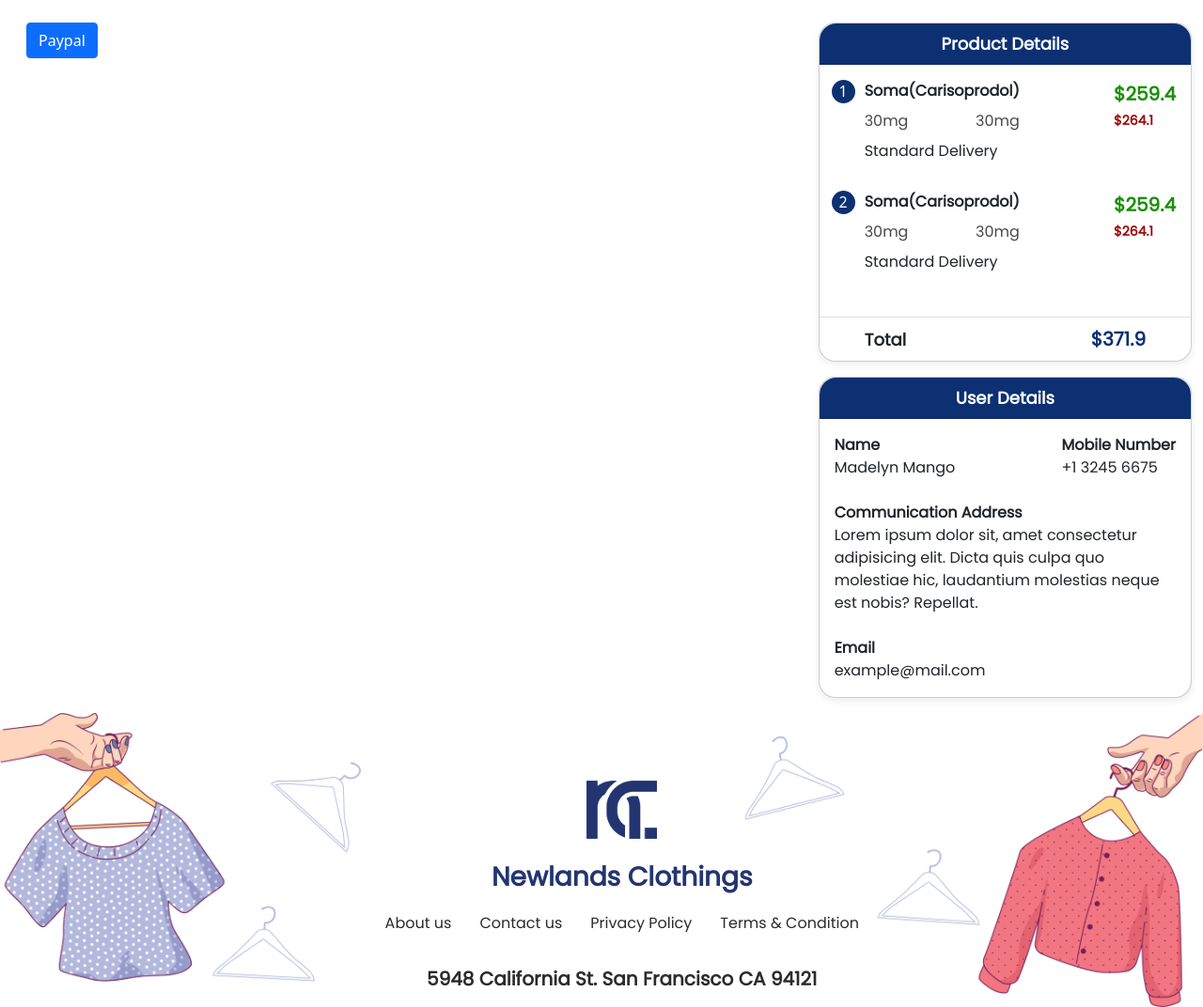
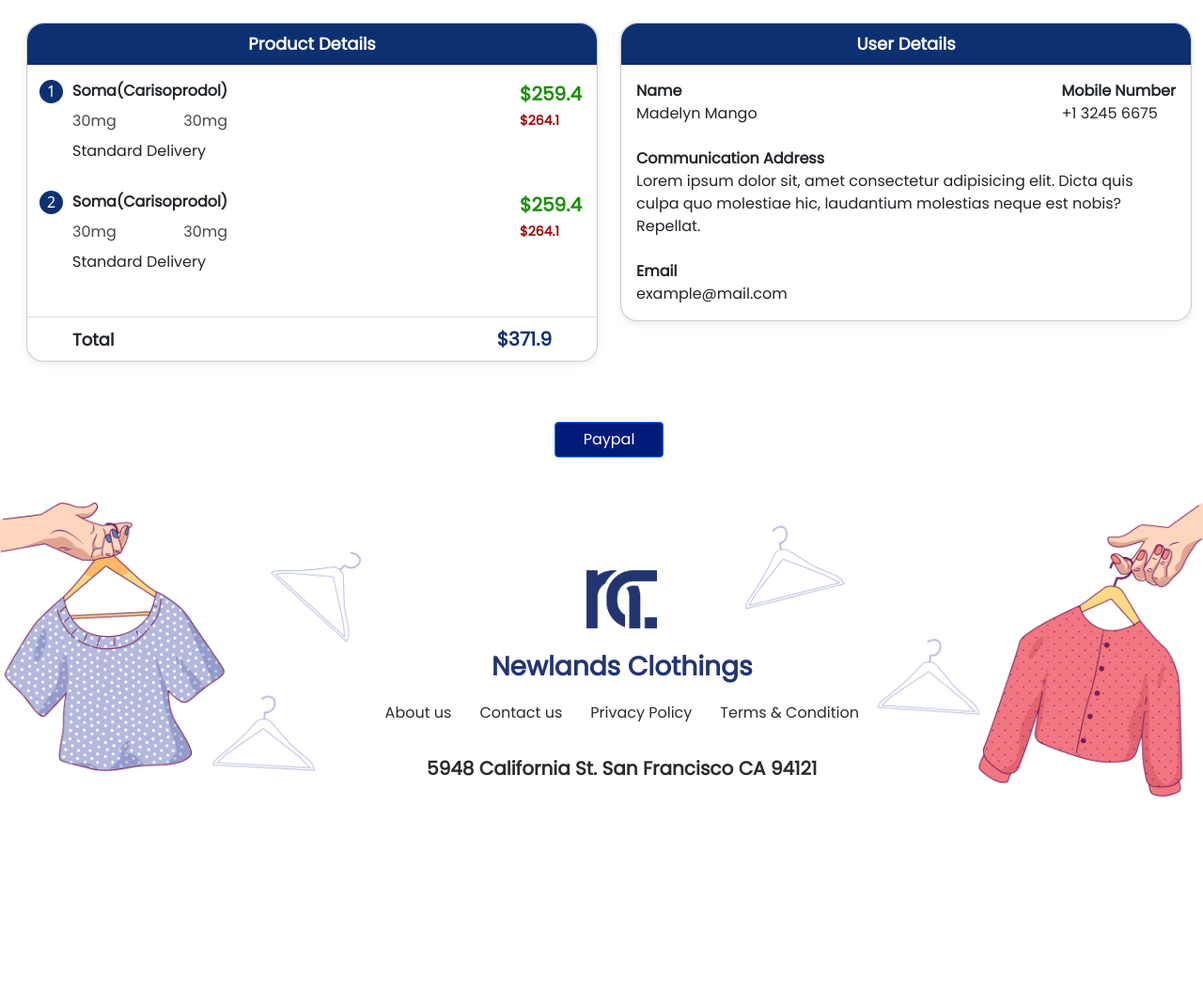
Before and after one commit to mdarbaz98/toys, a PHP site: page /checkout_1.php in a window 1280 px wide. Shown: the part 96-1168 px from the top of the page at 94% size. After the commit the page ends 944 px from the top, so only its background shows below. Run offline with PHP 8.4, Linux system fonts and the light colour scheme.

Commit message:
checkout

```diff
--- a/checkout_1.php
+++ b/checkout_1.php
@@ -106,10 +106,7 @@ include('./include/header.php');
                     <button class="btn">I Have Made My Payment</button>
                 </div>
             </div> -->
-            <div class="col-lg-8 col-12">
-                <button class="btn btn-primary">Paypal</button>
-            </div>
-            <div class="col-12 col-lg-4">
+            <div class="col-lg-6">
                 <div class="card mb-3">
                     <div class="card-header text-center">
                         Product Details
@@ -157,6 +154,8 @@ include('./include/header.php');
                         <strong>$371.9</strong>
                     </div>
                 </div>
+            </div>
+            <div class="col-lg-6">
                 <div class="card mb-3">
                     <div class="card-header text-center">
                         User Details
@@ -183,6 +182,9 @@ include('./include/header.php');
                     </div>
                 </div>
             </div>
+            <div class="col-12 d-flex justify-content-center my-5">
+                <button class="btn btn-primary paypal-btn">Paypal</button>
+            </div>
         </div>
     </div>
 </section>
--- a/css/index.css
+++ b/css/index.css
@@ -1225,6 +1225,11 @@ footer .middle-section p {
   letter-spacing: 0em;
   color: #0c3072;
 }
+.checkout_1 .paypal-btn {
+  padding: 6px 30px;
+  background-color: #021b79;
+  font-family: "Poppins", sans-serif;
+}
 
 .cartpage .cartpage-main {
   margin-top: 80px;
--- a/scss/index.scss
+++ b/scss/index.scss
@@ -885,7 +885,8 @@ footer {
 // product page
 
 //checkout page 1
-.checkout_1 {
+.checkout_1
+{
     padding-top: 120px;
 
     .qr_section {
@@ -1389,6 +1390,12 @@ footer {
             }
         }
     }
+    .paypal-btn{
+        padding:6px 30px;
+        background-color: #021b79;
+       font-family: $font-pop;
+
+    }
 }
 
 //checkout page 1
```
